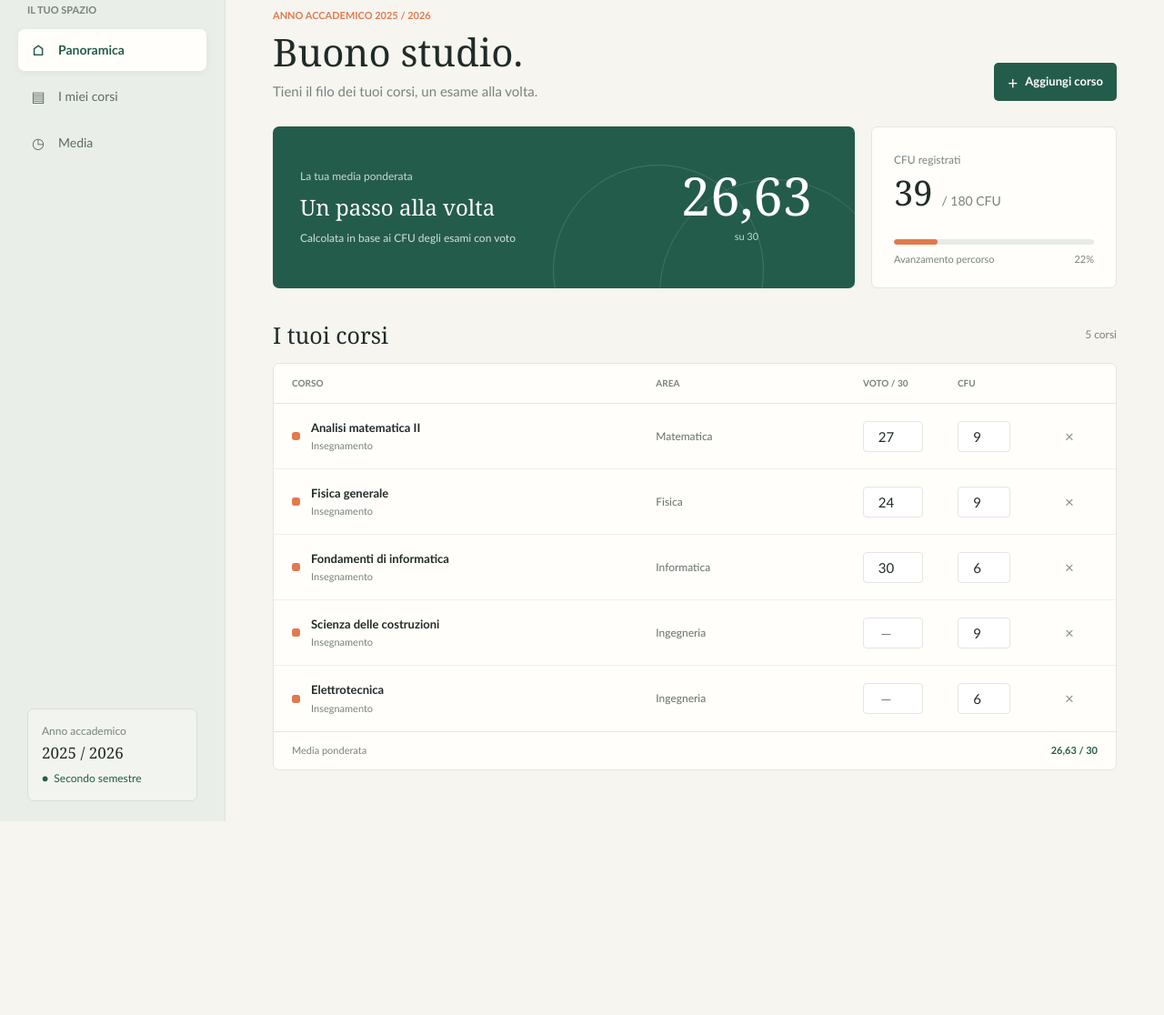
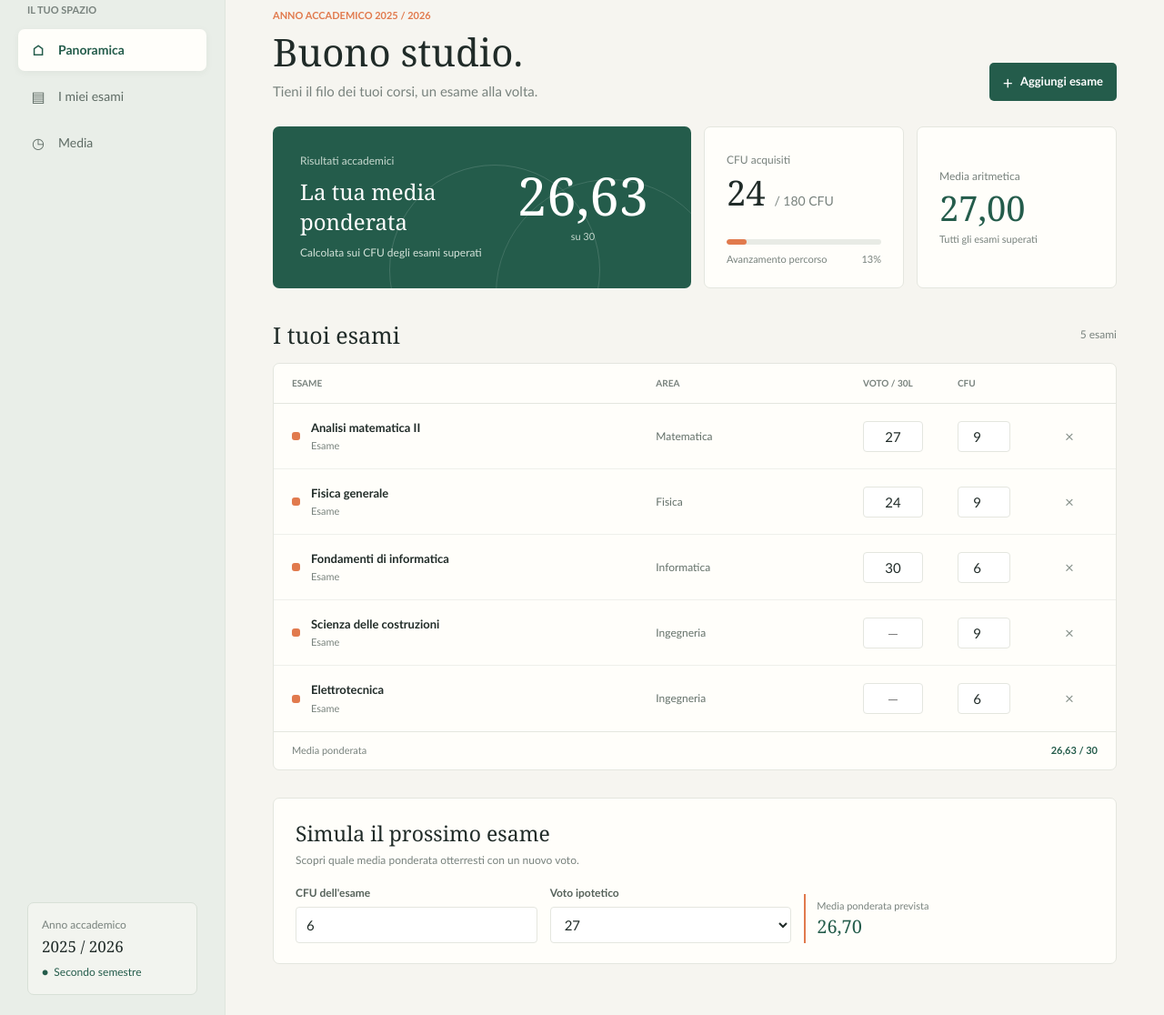
Before and after one commit to 7m7zc7gpgv-arch/APP-STUDIO, a plain HTML site: page index.html in a window 1280 px wide. Shown: the part 107-1223 px from the top of the page at 91% size. Before the commit the page ends 1010 px from the top, so only its background shows below. Drawn offline with Linux system fonts and the light colour scheme.

Commit message:
Update index.html
Aggiunto modulo calcolo media e simulatore esami

```diff
--- a/index.html
+++ b/index.html
@@ -79,7 +79,7 @@
 		.primary-button:hover { transform: translateY(-1px); background: #194b3b; }
 		.primary-button .plus { font-size: 19px; font-weight: 400; line-height: 1; }
 
-		.overview { display: grid; grid-template-columns: minmax(0, 1fr) 270px; gap: 18px; margin-bottom: 34px; }
+		.overview { display: grid; grid-template-columns: minmax(0, 1fr) 220px 220px; gap: 14px; margin-bottom: 34px; }
 		.average-card { position: relative; display: flex; min-height: 178px; align-items: center; justify-content: space-between; overflow: hidden; padding: 26px 30px; border-radius: 7px; background: var(--green); color: white; }
 		.average-card::after { position: absolute; right: 100px; bottom: -96px; width: 230px; height: 230px; border: 1px solid #ffffff25; border-radius: 50%; content: ""; }
 		.average-card::before { position: absolute; right: -37px; bottom: -132px; width: 250px; height: 250px; border: 1px solid #ffffff20; border-radius: 50%; content: ""; }
@@ -91,6 +91,9 @@
 		.average-number strong { display: block; font: 58px/.98 var(--serif); }
 		.average-number span { display: block; margin-top: 8px; color: #c6d8ce; font-size: 11px; }
 		.credits-card { display: flex; flex-direction: column; justify-content: space-between; padding: 23px 24px; border: 1px solid var(--line); border-radius: 7px; background: var(--white); }
+		.stat-card { display: flex; flex-direction: column; justify-content: center; padding: 23px 24px; border: 1px solid var(--line); border-radius: 7px; background: var(--white); }
+		.stat-card .credits-value { color: var(--green); }
+		.stat-card .stat-note { margin-top: 8px; color: var(--muted); font-size: 11px; }
 		.credits-label { color: var(--muted); font-size: 12px; }
 		.credits-value { margin-top: 7px; font: 38px/.98 var(--serif); }
 		.credits-value small { color: var(--muted); font: 14px var(--sans); }
@@ -133,6 +136,16 @@
 		.form-grid { display: grid; grid-template-columns: 1fr 1fr; gap: 12px; }
 		.modal-actions { display: flex; justify-content: flex-end; gap: 9px; margin-top: 20px; }
 		.secondary-button { min-height: 40px; padding: 0 13px; border: 1px solid var(--line); border-radius: 4px; background: white; color: #5d6862; }
+		.simulator { margin-top: 30px; padding: 22px 24px; border: 1px solid var(--line); border-radius: 7px; background: var(--white); }
+		.simulator-header { display: flex; align-items: flex-start; justify-content: space-between; gap: 20px; margin-bottom: 18px; }
+		.simulator-header h2 { margin: 0; font: 23px var(--serif); }
+		.simulator-header p { margin: 5px 0 0; color: var(--muted); font-size: 12px; }
+		.simulator-fields { display: grid; grid-template-columns: 1fr 1fr minmax(190px, 1.2fr); align-items: end; gap: 14px; }
+		.simulator .field { margin: 0; }
+		.field select { width: 100%; height: 40px; padding: 0 11px; border: 1px solid var(--line); border-radius: 4px; background: #fff; color: var(--ink); font: inherit; }
+		.simulator-result { min-height: 40px; padding: 5px 12px; border-left: 2px solid var(--orange); }
+		.simulator-result span { display: block; color: var(--muted); font-size: 11px; }
+		.simulator-result strong { color: var(--green); font: 20px var(--serif); }
 
 		@media (max-width: 920px) {
 			main { padding-right: 30px; padding-left: 30px; }
@@ -153,11 +166,12 @@
 			.subtitle { font-size: 13px; }
 			.primary-button { width: 42px; min-width: 42px; justify-content: center; padding: 0; font-size: 0; }
 			.primary-button .plus { font-size: 21px; }
-			.overview { grid-template-columns: 1fr; gap: 10px; margin-bottom: 27px; }
+			.overview { grid-template-columns: 1fr 1fr; gap: 10px; margin-bottom: 27px; }
 			.average-card { min-height: 150px; padding: 22px; }
+			.average-card { grid-column: 1 / -1; }
 			.average-number { padding-right: 0; }
 			.average-number strong { font-size: 49px; }
-			.credits-card { min-height: 120px; }
+			.credits-card, .stat-card { min-height: 120px; padding: 18px; }
 			.credits-value { font-size: 32px; }
 			.section-heading h2 { font-size: 23px; }
 			.course-table { overflow: visible; border: 0; background: transparent; }
@@ -170,6 +184,9 @@
 			.credits-input { grid-column: 3; grid-row: 1 / 3; width: 54px; }
 			.row-action { grid-column: 4; grid-row: 1 / 3; }
 			.table-foot { margin-top: 9px; padding: 10px 2px; border-top: 1px solid var(--line); }
+			.simulator { margin-top: 24px; padding: 18px; }
+			.simulator-fields { grid-template-columns: 1fr 1fr; gap: 12px; }
+			.simulator-result { grid-column: 1 / -1; }
 		}
 		@media (max-width: 390px) {
 			main { padding-right: 13px; padding-left: 13px; }
@@ -179,6 +196,8 @@
 			.course-row { grid-template-columns: minmax(0, 1fr) 56px 58px 25px; gap: 5px; padding: 10px; }
 			.grade-input { width: 52px; }
 			.credits-input { width: 48px; }
+			.simulator-fields { grid-template-columns: 1fr; }
+			.simulator-result { grid-column: auto; }
 		}
 	</style>
 </head>
@@ -192,7 +211,7 @@
 			<p class="term-label">Il tuo spazio</p>
 			<nav class="nav-list">
 				<a class="nav-link active" href="#dashboard"><span class="nav-icon" aria-hidden="true">⌂</span>Panoramica</a>
-				<a class="nav-link" href="#corsi"><span class="nav-icon" aria-hidden="true">▤</span>I miei corsi</a>
+				<a class="nav-link" href="#corsi"><span class="nav-icon" aria-hidden="true">▤</span>I miei esami</a>
 				<a class="nav-link" href="#media"><span class="nav-icon" aria-hidden="true">◷</span>Media</a>
 			</nav>
 			<div class="sidebar-bottom">
@@ -216,21 +235,21 @@
 						<h1 id="page-title">Buono studio.</h1>
 						<p class="subtitle">Tieni il filo dei tuoi corsi, un esame alla volta.</p>
 					</div>
-					<button class="primary-button" id="open-modal" type="button"><span class="plus" aria-hidden="true">+</span> Aggiungi corso</button>
+					<button class="primary-button" id="open-modal" type="button"><span class="plus" aria-hidden="true">+</span> Aggiungi esame</button>
 				</section>
 
 				<section class="overview" id="media" aria-label="Riepilogo accademico">
 					<article class="average-card">
 						<div class="average-copy">
-							<p>La tua media ponderata</p>
-							<h2>Un passo alla volta</h2>
-							<small>Calcolata in base ai CFU degli esami con voto</small>
+							<p>Risultati accademici</p>
+							<h2>La tua media ponderata</h2>
+							<small>Calcolata sui CFU degli esami superati</small>
 						</div>
 						<div class="average-number"><strong id="average-value">—</strong><span>su 30</span></div>
 					</article>
 					<article class="credits-card">
 						<div>
-							<span class="credits-label">CFU registrati</span>
+							<span class="credits-label">CFU acquisiti</span>
 							<div class="credits-value"><span id="credits-value">0</span> <small>/ 180 CFU</small></div>
 						</div>
 						<div>
@@ -238,19 +257,35 @@
 							<div class="progress-caption"><span>Avanzamento percorso</span><span id="progress-label">0%</span></div>
 						</div>
 					</article>
+					<article class="stat-card">
+						<span class="credits-label">Media aritmetica</span>
+						<div class="credits-value" id="arithmetic-average">—</div>
+						<span class="stat-note">Tutti gli esami superati</span>
+					</article>
 				</section>
 
 				<section id="corsi" aria-labelledby="courses-title">
 					<div class="section-heading">
-						<h2 id="courses-title">I tuoi corsi</h2>
+						<h2 id="courses-title">I tuoi esami</h2>
 						<span class="course-count" id="course-count">0 corsi</span>
 					</div>
-					<div class="course-table" role="table" aria-label="Elenco dei corsi">
+					<div class="course-table" role="table" aria-label="Elenco degli esami">
 						<div class="table-head" role="row">
-							<span role="columnheader">Corso</span><span role="columnheader">Area</span><span role="columnheader">Voto / 30</span><span role="columnheader">CFU</span><span role="columnheader" aria-label="Azioni"></span>
+							<span role="columnheader">Esame</span><span role="columnheader">Area</span><span role="columnheader">Voto / 30L</span><span role="columnheader">CFU</span><span role="columnheader" aria-label="Azioni"></span>
 						</div>
 						<div id="course-list" role="rowgroup"></div>
 						<div class="table-foot"><span>Media ponderata</span><strong id="table-average">—</strong></div>
+					</div>
+				</section>
+
+				<section class="simulator" aria-labelledby="simulator-title">
+					<div class="simulator-header">
+						<div><h2 id="simulator-title">Simula il prossimo esame</h2><p>Scopri quale media ponderata otterresti con un nuovo voto.</p></div>
+					</div>
+					<div class="simulator-fields">
+						<div class="field"><label for="simulator-credits">CFU dell'esame</label><input id="simulator-credits" type="number" min="1" max="30" value="6"></div>
+						<div class="field"><label for="simulator-grade">Voto ipotetico</label><select id="simulator-grade"></select></div>
+						<div class="simulator-result"><span>Media ponderata prevista</span><strong id="simulator-average">—</strong></div>
 					</div>
 				</section>
 			</div>
@@ -260,16 +295,16 @@
 	<div class="modal-backdrop" id="course-modal" role="dialog" aria-modal="true" aria-labelledby="modal-title">
 		<form class="modal" id="course-form">
 			<div class="modal-heading">
-				<div><h2 id="modal-title">Aggiungi un corso</h2><p class="modal-intro">Inserisci i dettagli dell'insegnamento.</p></div>
+						<div><h2 id="modal-title">Aggiungi un esame</h2><p class="modal-intro">Inserisci i dettagli dell'insegnamento.</p></div>
 				<button class="close-button" id="close-modal" type="button" aria-label="Chiudi">×</button>
 			</div>
 			<div class="field"><label for="course-name">Nome del corso</label><input id="course-name" name="name" placeholder="es. Analisi matematica" required maxlength="60"></div>
 			<div class="field"><label for="course-area">Area disciplinare</label><input id="course-area" name="area" placeholder="es. Matematica" maxlength="40"></div>
 			<div class="form-grid">
-				<div class="field"><label for="course-grade">Voto (facoltativo)</label><input id="course-grade" name="grade" type="number" min="18" max="30" placeholder="—"></div>
+				<div class="field"><label for="course-grade">Voto (18–30L)</label><input id="course-grade" name="grade" type="text" inputmode="numeric" pattern="(1[89]|2[0-9]|30)[lL]?" placeholder="es. 27 o 30L" required></div>
 				<div class="field"><label for="course-credits">CFU</label><input id="course-credits" name="credits" type="number" min="1" max="30" value="6" required></div>
 			</div>
-			<div class="modal-actions"><button class="secondary-button" id="cancel-modal" type="button">Annulla</button><button class="primary-button" type="submit">Aggiungi corso</button></div>
+				<div class="modal-actions"><button class="secondary-button" id="cancel-modal" type="button">Annulla</button><button class="primary-button" type="submit">Aggiungi esame</button></div>
 		</form>
 	</div>
 
@@ -300,6 +335,18 @@
 			}
 		}
 
+		function numericGrade(value) {
+			if (value === null || value === undefined || value === "") return null;
+			const normalized = String(value).trim().toUpperCase();
+			if (normalized === "30L") return 30;
+			const grade = Number(normalized);
+			return Number.isInteger(grade) && grade >= 18 && grade <= 30 ? grade : null;
+		}
+
+		function formatAverage(value) {
+			return value === null ? "—" : value.toFixed(2).replace(".", ",");
+		}
+
 		function renderCourses() {
 			const list = document.getElementById("course-list");
 			list.replaceChildren();
@@ -325,7 +372,7 @@
 				const title = document.createElement("strong");
 				title.textContent = course.name;
 				const sub = document.createElement("small");
-				sub.textContent = "Insegnamento";
+				sub.textContent = "Esame";
 				name.append(dot, Object.assign(document.createElement("span"), { className: "course-title-wrap" }));
 				name.lastElementChild.append(title, sub);
 
@@ -336,21 +383,22 @@
 
 				const grade = document.createElement("input");
 				grade.className = "grade-input";
-				grade.type = "number";
-				grade.min = "18";
-				grade.max = "30";
-				grade.step = "1";
+				grade.type = "text";
+				grade.inputMode = "numeric";
+				grade.maxLength = 3;
 				grade.placeholder = "—";
 				grade.value = course.grade ?? "";
 				grade.setAttribute("aria-label", `Voto per ${course.name}`);
 				grade.setAttribute("role", "cell");
 				grade.addEventListener("change", () => {
-					const value = grade.value === "" ? null : Number(grade.value);
-					if (value !== null && (value < 18 || value > 30)) {
+					const inputValue = grade.value.trim().toUpperCase();
+					const value = numericGrade(inputValue);
+					if (inputValue !== "" && value === null) {
 						grade.value = course.grade ?? "";
 						return;
 					}
-					course.grade = value;
+					course.grade = inputValue === "30L" ? "30L" : value;
+					grade.value = course.grade ?? "";
 					saveCourses();
 					updateSummary();
 				});
@@ -379,7 +427,7 @@
 				remove.className = "row-action";
 				remove.type = "button";
 				remove.textContent = "×";
-				remove.setAttribute("aria-label", `Rimuovi ${course.name}`);
+				remove.setAttribute("aria-label", `Rimuovi esame ${course.name}`);
 				remove.addEventListener("click", () => {
 					courses = courses.filter((item) => item.id !== course.id);
 					saveCourses();
@@ -390,26 +438,39 @@
 				list.append(row);
 			});
 
-			document.getElementById("course-count").textContent = `${courses.length} ${courses.length === 1 ? "corso" : "corsi"}`;
+			document.getElementById("course-count").textContent = `${courses.length} ${courses.length === 1 ? "esame" : "esami"}`;
 			updateSummary();
 		}
 
 		function updateSummary() {
-			const creditsTotal = courses.reduce((sum, course) => sum + Number(course.credits), 0);
-			const gradedCourses = courses.filter((course) => Number.isFinite(Number(course.grade)) && course.grade !== null);
+			const gradedCourses = courses.filter((course) => numericGrade(course.grade) !== null);
+			const creditsTotal = gradedCourses.reduce((sum, course) => sum + Number(course.credits), 0);
 			const gradedCredits = gradedCourses.reduce((sum, course) => sum + Number(course.credits), 0);
 			const weightedAverage = gradedCredits
-				? gradedCourses.reduce((sum, course) => sum + Number(course.grade) * Number(course.credits), 0) / gradedCredits
+				? gradedCourses.reduce((sum, course) => sum + numericGrade(course.grade) * Number(course.credits), 0) / gradedCredits
 				: null;
-			const formattedAverage = weightedAverage === null ? "—" : weightedAverage.toFixed(2).replace(".", ",");
+			const arithmeticAverage = gradedCourses.length
+				? gradedCourses.reduce((sum, course) => sum + numericGrade(course.grade), 0) / gradedCourses.length
+				: null;
+			const formattedAverage = formatAverage(weightedAverage);
 			const progress = Math.min(100, Math.round((creditsTotal / 180) * 100));
 
 			document.getElementById("average-value").textContent = formattedAverage;
 			document.getElementById("table-average").textContent = weightedAverage === null ? "Ancora nessun voto" : `${formattedAverage} / 30`;
+			document.getElementById("arithmetic-average").textContent = formatAverage(arithmeticAverage);
 			document.getElementById("credits-value").textContent = creditsTotal;
 			document.getElementById("progress-label").textContent = `${progress}%`;
 			document.getElementById("progress-fill").style.width = `${progress}%`;
 			document.querySelector("[role='progressbar']").setAttribute("aria-valuenow", String(Math.min(creditsTotal, 180)));
+
+			const simulatedCredits = Number(document.getElementById("simulator-credits").value);
+			const simulatedGrade = numericGrade(document.getElementById("simulator-grade").value);
+			const weightedPoints = gradedCourses.reduce((sum, course) => sum + numericGrade(course.grade) * Number(course.credits), 0);
+			const projectedCredits = gradedCredits + simulatedCredits;
+			const projectedAverage = Number.isInteger(simulatedCredits) && simulatedCredits >= 1 && simulatedCredits <= 30 && projectedCredits > 0
+				? (weightedPoints + simulatedGrade * simulatedCredits) / projectedCredits
+				: null;
+			document.getElementById("simulator-average").textContent = formatAverage(projectedAverage);
 		}
 
 		const modal = document.getElementById("course-modal");
@@ -435,15 +496,16 @@
 		form.addEventListener("submit", (event) => {
 			event.preventDefault();
 			const data = new FormData(form);
-			const gradeValue = data.get("grade");
-			const grade = gradeValue === "" ? null : Number(gradeValue);
-			if (grade !== null && (grade < 18 || grade > 30)) return;
+			const gradeValue = String(data.get("grade")).trim().toUpperCase();
+			const numericValue = numericGrade(gradeValue);
+			const name = String(data.get("name")).trim();
+			if (!name || numericValue === null) return;
 
 			courses.push({
 				id: Date.now(),
-				name: String(data.get("name")).trim(),
+				name,
 				area: String(data.get("area")).trim() || "Altro",
-				grade,
+				grade: gradeValue === "30L" ? "30L" : numericValue,
 				credits: Number(data.get("credits"))
 			});
 			saveCourses();
@@ -453,6 +515,21 @@
 			closeModal();
 		});
 
+		const simulatorGrade = document.getElementById("simulator-grade");
+		for (let grade = 18; grade <= 30; grade += 1) {
+			const option = document.createElement("option");
+			option.value = String(grade);
+			option.textContent = String(grade);
+			simulatorGrade.append(option);
+		}
+		const honorsOption = document.createElement("option");
+		honorsOption.value = "30L";
+		honorsOption.textContent = "30L";
+		simulatorGrade.append(honorsOption);
+		simulatorGrade.value = "27";
+		simulatorGrade.addEventListener("change", updateSummary);
+		document.getElementById("simulator-credits").addEventListener("input", updateSummary);
+
 		renderCourses();
 	</script>
 </body>
```
